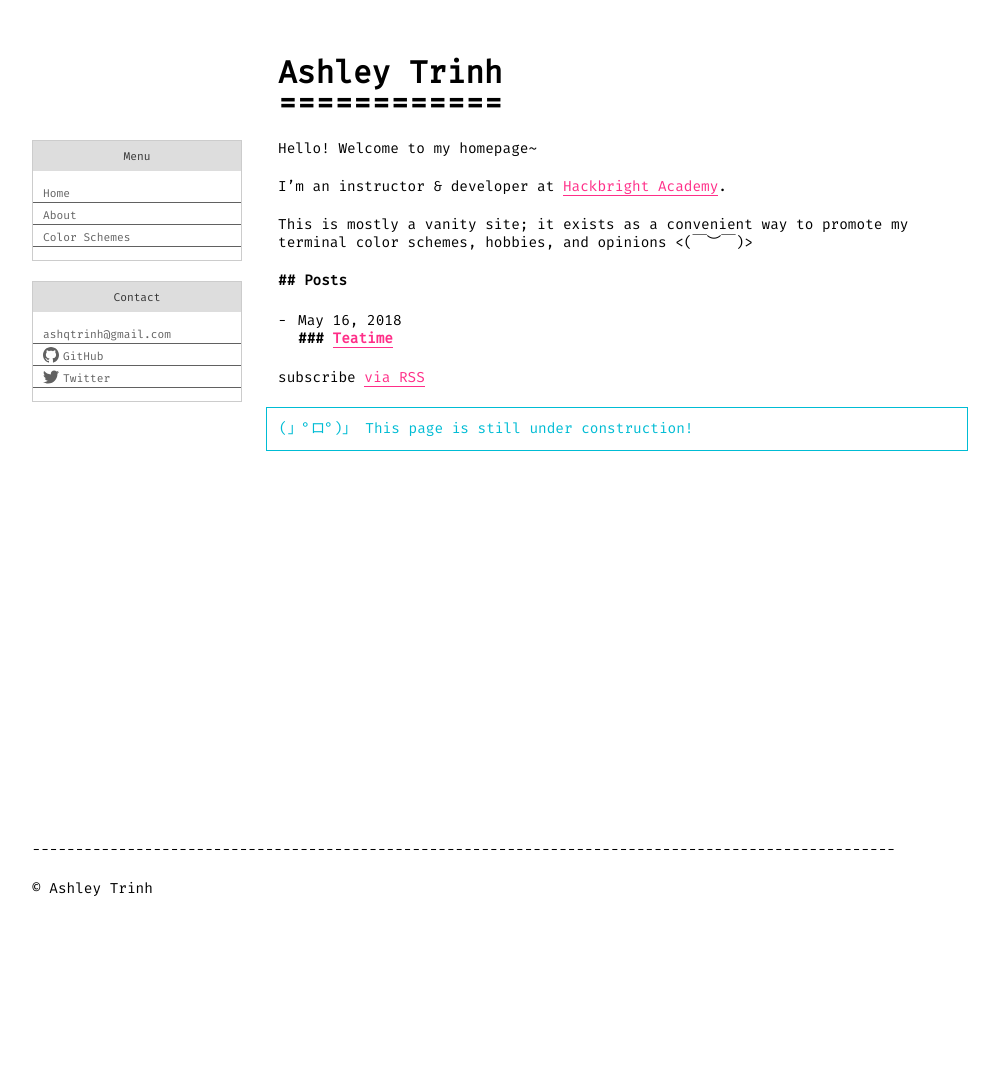
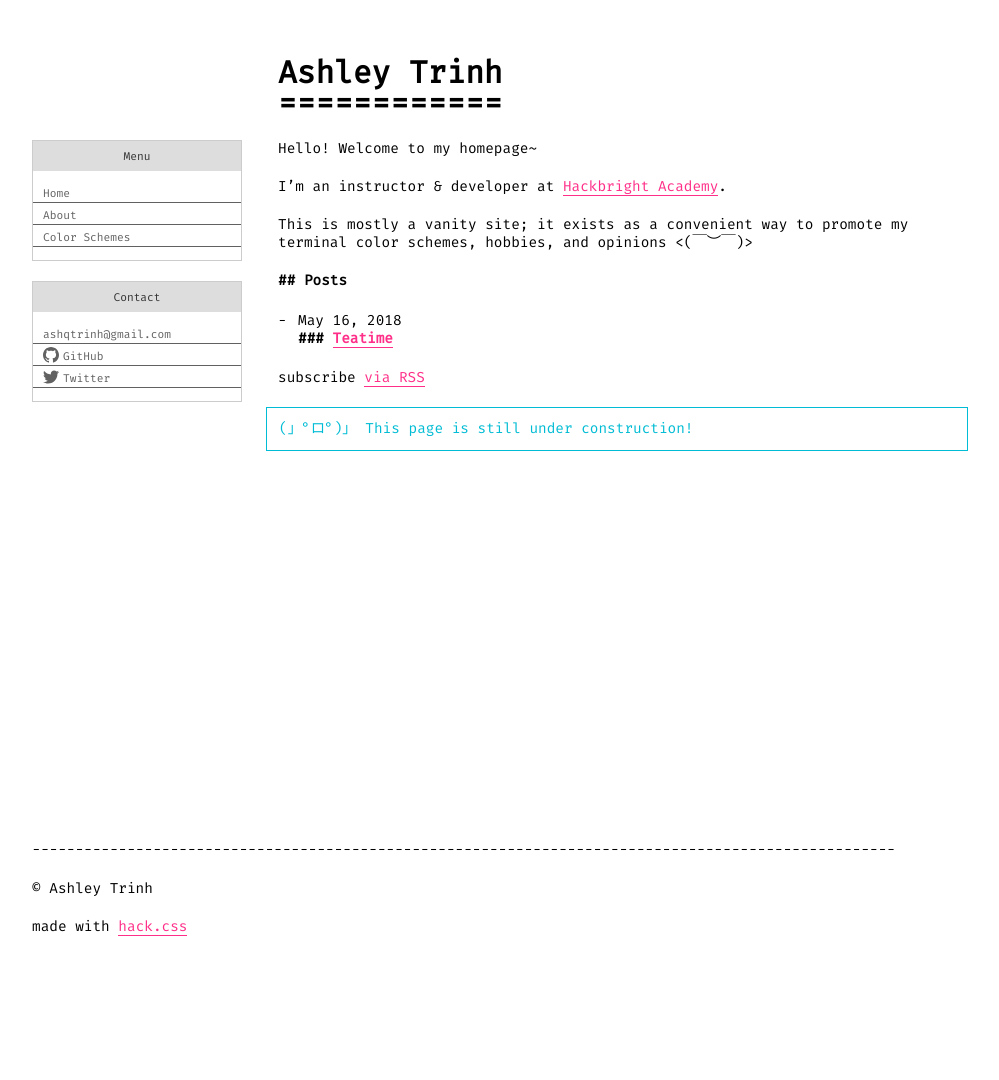
Before and after one commit to atrnh/atrnh.github.io, a Jekyll site: the page built from index.md, in a window 1280 px wide. Shown: the whole page, without its empty margins (140-1139 px from the left). Built offline with Jekyll 4.4.1, drawn with Linux system fonts in a browser that asks for light colours.

Commit message:
Update footer

```diff
--- a/_includes/footer.html
+++ b/_includes/footer.html
@@ -1,6 +1,11 @@
 <div class="container main">
 <footer>
   <hr>
-  © Ashley Trinh
+  <p>
+    © Ashley Trinh
+  </p>
+  <p>
+    made with <a href="https://hackcss.egoist.moe/">hack.css</a>
+  </p>
 </footer>
 </div>
```
